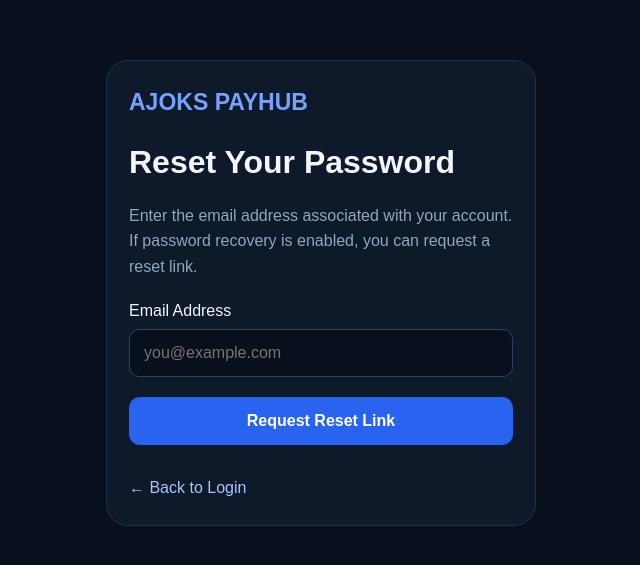
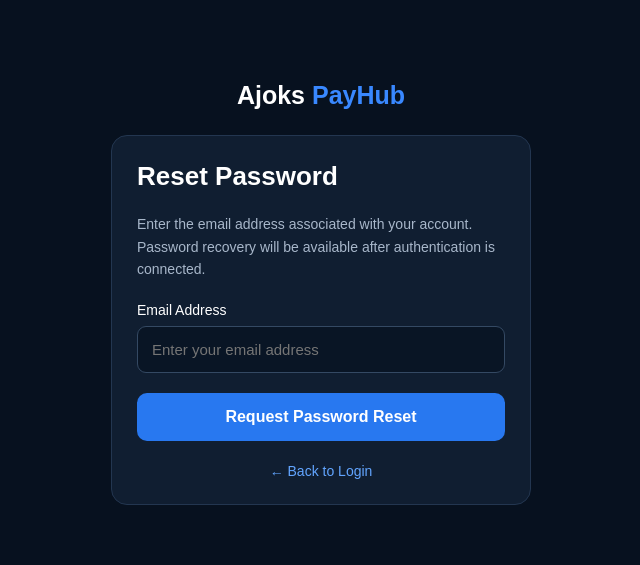
Before and after one commit to payhuboj-wq/Ajoks-PayHub-, a plain HTML site: page reset-password.html in a window 1280 px wide. Shown: the part 107-672 px from the top of the page, without its empty margins (319-959 px from the left). Drawn offline with Linux system fonts and the light colour scheme.

Commit message:
Update reset-password.html

```diff
--- a/reset-password.html
+++ b/reset-password.html
@@ -4,122 +4,159 @@
 <head>
   <meta charset="UTF-8">
   <meta name="viewport" content="width=device-width, initial-scale=1.0">
-  <meta name="theme-color" content="#080f1d">
   <title>Reset Password | Ajoks PayHub</title>
 
   <style>
-    * { box-sizing: border-box; }
+    * {
+      box-sizing: border-box;
+    }
 
     body {
       margin: 0;
+      padding: 20px;
       min-height: 100vh;
-      display: grid;
-      place-items: center;
-      padding: 20px;
-      background: #080f1d;
-      color: #f3f6fc;
+      display: flex;
+      align-items: center;
+      justify-content: center;
+      background: #07111f;
+      color: #fff;
       font-family: Arial, sans-serif;
     }
 
-    .card {
+    .container {
       width: 100%;
-      max-width: 430px;
-      padding: 28px 22px;
-      background: #0e192a;
-      border: 1px solid #20314e;
-      border-radius: 22px;
+      max-width: 420px;
     }
 
     .logo {
-      color: #75a1ff;
-      font-size: 23px;
+      text-align: center;
+      font-size: 25px;
       font-weight: bold;
+      margin-bottom: 25px;
     }
 
-    h1 { margin-top: 28px; }
+    .logo span {
+      color: #3988ff;
+    }
 
-    p {
-      color: #94a5bd;
+    .card {
+      background: #101e31;
+      border: 1px solid #233650;
+      border-radius: 16px;
+      padding: 25px;
+    }
+
+    h1 {
+      font-size: 26px;
+      margin-top: 0;
+    }
+
+    .subtitle {
+      color: #a8b7ca;
       line-height: 1.6;
+      font-size: 14px;
     }
 
     label {
       display: block;
-      margin: 22px 0 9px;
+      margin: 22px 0 8px;
+      font-size: 14px;
     }
 
     input {
       width: 100%;
       padding: 14px;
-      background: #080f1d;
-      border: 1px solid #30435f;
-      border-radius: 10px;
+      border: 1px solid #344963;
+      border-radius: 9px;
+      background: #091525;
       color: white;
-      font-size: 16px;
+      font-size: 15px;
     }
 
     button {
       width: 100%;
+      padding: 15px;
       margin-top: 20px;
-      padding: 15px;
-      background: #2864f0;
+      background: #2878f0;
       color: white;
       border: none;
-      border-radius: 11px;
+      border-radius: 10px;
       font-size: 16px;
       font-weight: bold;
+      cursor: pointer;
     }
 
     .message {
+      display: none;
+      margin-top: 18px;
+      padding: 12px;
+      background: #142b43;
+      border-radius: 8px;
+      color: #b8d7ff;
       font-size: 14px;
-      overflow-wrap: anywhere;
+      line-height: 1.5;
+    }
+
+    .links {
+      text-align: center;
+      margin-top: 22px;
+      font-size: 14px;
     }
 
     a {
-      display: inline-block;
-      margin-top: 20px;
-      color: #a8c5ff;
+      color: #62a5ff;
       text-decoration: none;
     }
   </style>
 </head>
 
 <body>
-  <main class="card">
-    <div class="logo">AJOKS PAYHUB</div>
+  <main class="container">
+    <div class="logo">Ajoks <span>PayHub</span></div>
 
-    <h1>Reset Your Password</h1>
+    <section class="card">
+      <h1>Reset Password</h1>
 
-    <p>
+      <p class="subtitle">
         Enter the email address associated with your account.
-      If password recovery is enabled, you can request a reset link.
+        Password recovery will be available after authentication is connected.
       </p>
 
       <form id="resetForm">
         <label for="email">Email Address</label>
         <input
+          type="email"
           id="email"
-        name="email"
-        type="email"
-        placeholder="you@example.com"
+          placeholder="Enter your email address"
           autocomplete="email"
           required
         >
 
-      <button type="submit">Request Reset Link</button>
+        <button type="submit">Request Password Reset</button>
       </form>
 
-    <p id="message" class="message" role="status"></p>
+      <div class="message" id="message" role="status"></div>
 
+      <div class="links">
         <a href="login.html">← Back to Login</a>
+      </div>
+    </section>
   </main>
 
   <script>
     document.getElementById("resetForm").addEventListener("submit", function(event) {
       event.preventDefault();
 
-      document.getElementById("message").textContent =
-        "The reset request is not connected yet. Connect your authentication provider to send a real password-reset email.";
+      const email = document.getElementById("email").value.trim();
+      const message = document.getElementById("message");
+
+      if (!email) {
+        return;
+      }
+
+      message.textContent =
+        "This page is not connected to password recovery yet. No reset email has been sent.";
+      message.style.display = "block";
     });
   </script>
 </body>
```
Lines whose indentation alone changed are shown as unchanged.
